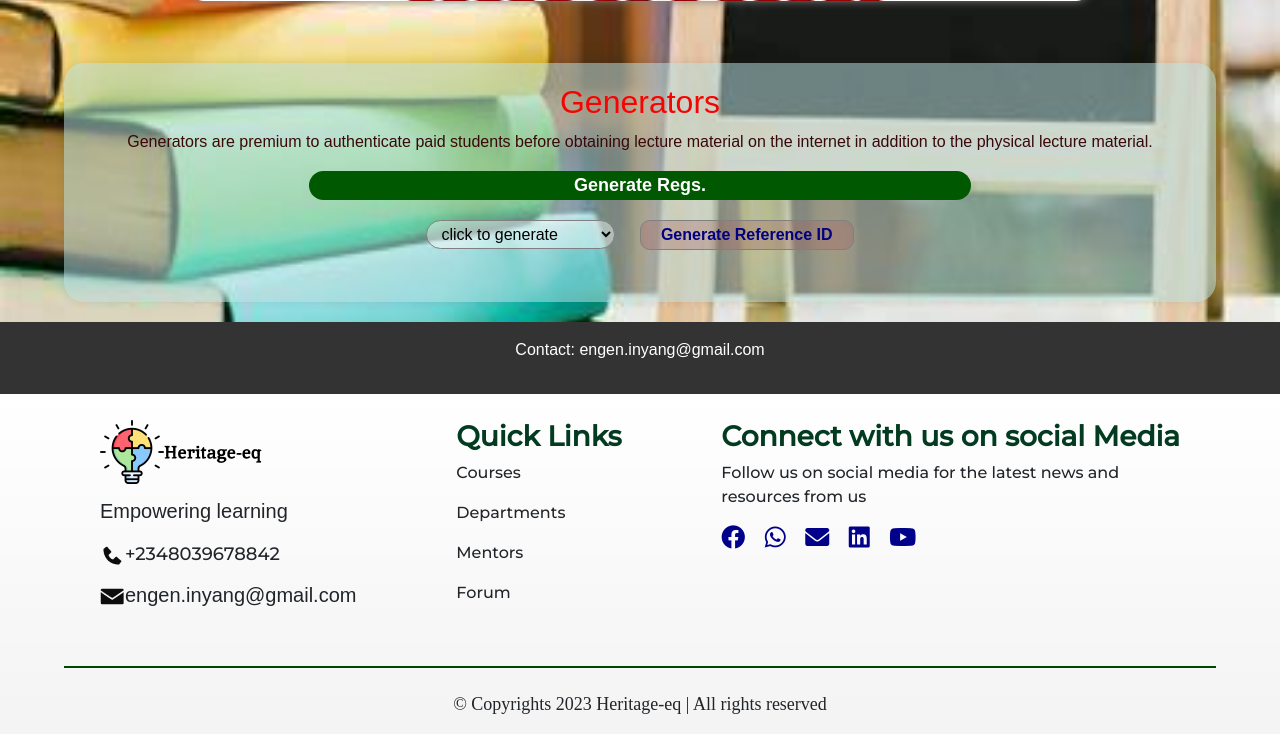
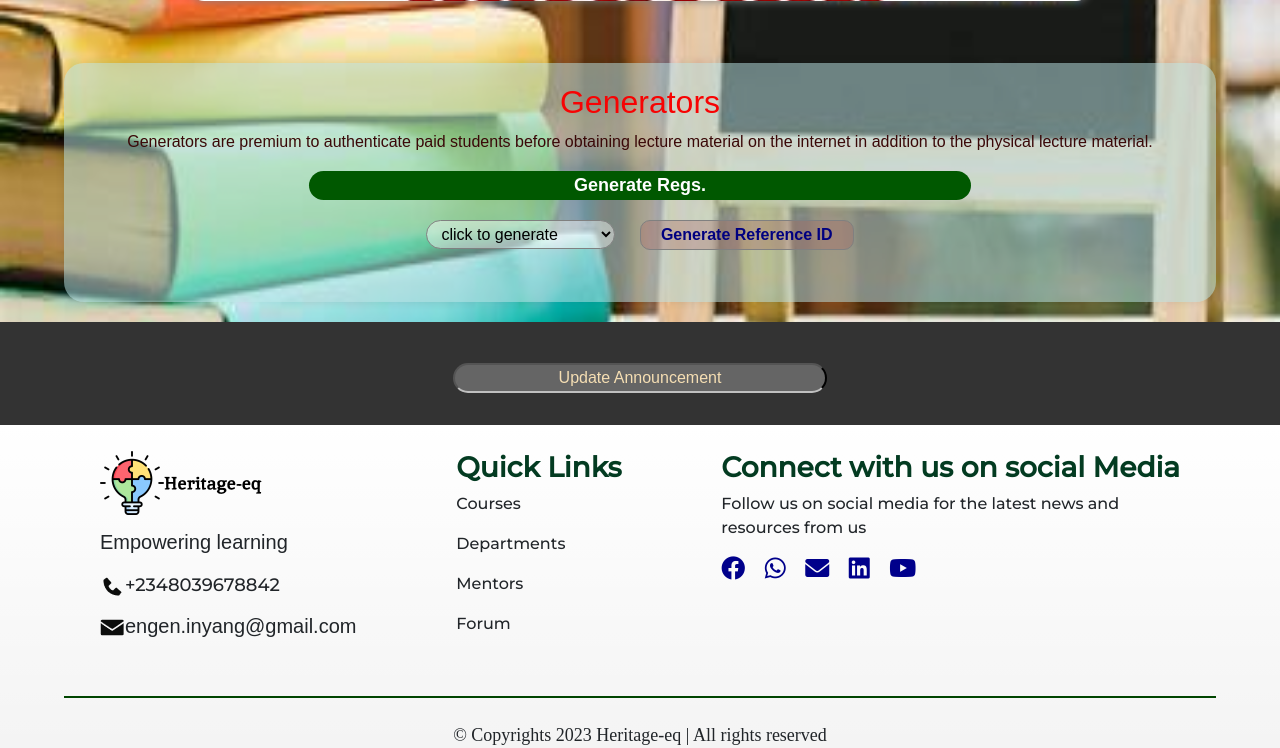
Before and after one commit to EnGentech/Web_Application_Projects, a Django app: page /staff/homePage/ in a window 1280 px wide. Shown: the part 697-1445 px from the top of the page. Before the commit the page ends 1411 px from the top, so only its background shows below. Run offline with Django 5.2, Linux system fonts and the light colour scheme; some libraries are stand-ins or nearby versions; some web fonts are replaced.

Commit message:
created announcement feature

```diff
--- /dev/null
+++ b/E-question_bank/Dynamic/generic/announcement.json
@@ -0,0 +1 @@
+{"announcement": "rechecking"}
--- a/E-question_bank/Dynamic/generic/templates/landingPage.html
+++ b/E-question_bank/Dynamic/generic/templates/landingPage.html
@@ -80,8 +80,8 @@
         {% block content %}
         <!--middle page-->
         <section id="announcement">
-            <marquee behavior="alternate" direction="alternate">
-                Our reset button has been fixed, you can now reset your password
+            <marquee behavior="alternate" direction="alternate" id="infoUpdate">
+
             </marquee>
         </section>
         {% if messages %}
--- a/E-question_bank/Dynamic/lecturers/templates/homePage.html
+++ b/E-question_bank/Dynamic/lecturers/templates/homePage.html
@@ -142,7 +142,14 @@
     </div>
 
     <div class="lecturers-footer">
-        <p>Contact: engen.inyang@gmail.com</p>
+        <form action="{% url 'announcement' %}" method="post" id="announcementContainer">
+            {% csrf_token %}
+            <section id="updateInfo">
+                <input type="text" name="announcement" id="announcement">
+                <input type="submit" value="Update" id="submitUpdate">
+            </section>
+        </form>
+        <p><button id="announcementBtn">Update Announcement</button></p>
     </div>
 
 {% endblock content %}
--- a/E-question_bank/Dynamic/lecturers/urls.py
+++ b/E-question_bank/Dynamic/lecturers/urls.py
@@ -10,4 +10,5 @@ urlpatterns = [
     path("staffLogout/", views.staffLogout, name="staffLogout"),
     path("scoreBoard/", views.scoreBoard, name="scoreBoard"),
     path("updateScores/", views.scoreActiveStudent, name="updateScores"),
+    path("announcement/", views.announcementUpdate, name="announcement"),
 ]
--- a/E-question_bank/Dynamic/lecturers/views.py
+++ b/E-question_bank/Dynamic/lecturers/views.py
@@ -10,6 +10,7 @@ from functools import wraps
 from django.http import HttpResponse
 from django.http import JsonResponse
 from student.emailfunction import EmailLogic
+import json
 
 # Create your views here.
 
@@ -249,3 +250,18 @@ def scoreActiveStudent(request):
             user.save()
 
     return render(request, 'scoreBoard.html')
+
+def announcementUpdate(request):
+    if request.method == "POST":
+        announcement = request.POST.get("announcement")
+        print(announcement)
+        info = {}
+        if announcement:
+            info.update({"announcement": announcement})
+        with open("./generic/announcement.json", "w") as file:
+            json.dump(info, file)
+            messages.success(request, "Announcement successfully updated")
+        return render(request, 'homePage.html')
+    with open("./generic/announcement.json", "r") as file:
+        data = json.load(file)
+    return JsonResponse(data)
--- a/E-question_bank/Dynamic/static/scripts/homePage.js
+++ b/E-question_bank/Dynamic/static/scripts/homePage.js
@@ -165,4 +165,14 @@ $(document).ready(function(){
         }
     })
 
+    const announcement = $("#announcementBtn")
+    announcement.click(function(){
+        $("#updateInfo").toggle();
+    });
+
+    $("#submitUpdate").click(function(){
+        $("#updateInfo").hide();
+    })
+
+
 })
--- a/E-question_bank/Dynamic/static/scripts/index.js
+++ b/E-question_bank/Dynamic/static/scripts/index.js
@@ -1,4 +1,17 @@
 $(document).ready(function(){
+
+    $.ajax({
+        type: "GET",
+        url: "/staff/announcement/",
+        dataType: "json",
+        success: function (response) {
+            if (response.announcement) {
+                $("#infoUpdate").css("font-weight", "bold")
+                $("#infoUpdate").text(response.announcement)
+            }
+        },
+
+    });
 
     // var timer;
 
--- a/E-question_bank/Dynamic/static/styles/homePage.css
+++ b/E-question_bank/Dynamic/static/styles/homePage.css
@@ -166,6 +166,52 @@ tr:nth-child(even){
     color: darkblue;
 }
 
+#announcementBtn{
+    width: 30%;
+    border-radius: 30px;
+    background-color: rgba(255, 255, 255, 0.247);
+    color: wheat;
+    border-bottom: 2px solid rgba(255, 255, 255, 0.593);
+    margin-top: 2%;
+}
+
+#announcementBtn:hover{
+    background-color: rgba(255, 255, 255, 0.493);
+    color: white;
+    font-weight: bold;
+}
+
+#updateInfo{
+    width: 70%;
+    background-color: white;
+    border: none;
+    margin: auto auto;
+    border-radius: 10px 0px 0px 10px;
+    padding-left: 7px;
+    display: none;
+}
+
+#updateInfo input{
+    background-color: none;
+    border: none;
+}
+
+#updateInfo input[type="text"]{
+    width: 78%;
+    background-color: transparent;
+}
+
+#updateInfo input[type="text"]:focus, #updateInfo input[type="submit"]:focus, #announcementBtn:focus{
+    outline: none;
+}
+
+#updateInfo input[type="submit"]{
+    width: 20%;
+    margin-left: 1%;
+    border-left: 1px solid black;
+    font-weight: 600;
+}
+
 /* Responsiveness */
 @media screen and (max-width: 1200px) {
     .main_question h1 {
```
Also changed, not shown: E-question_bank/Dynamic/generic/views.py (line endings or trailing spaces).
